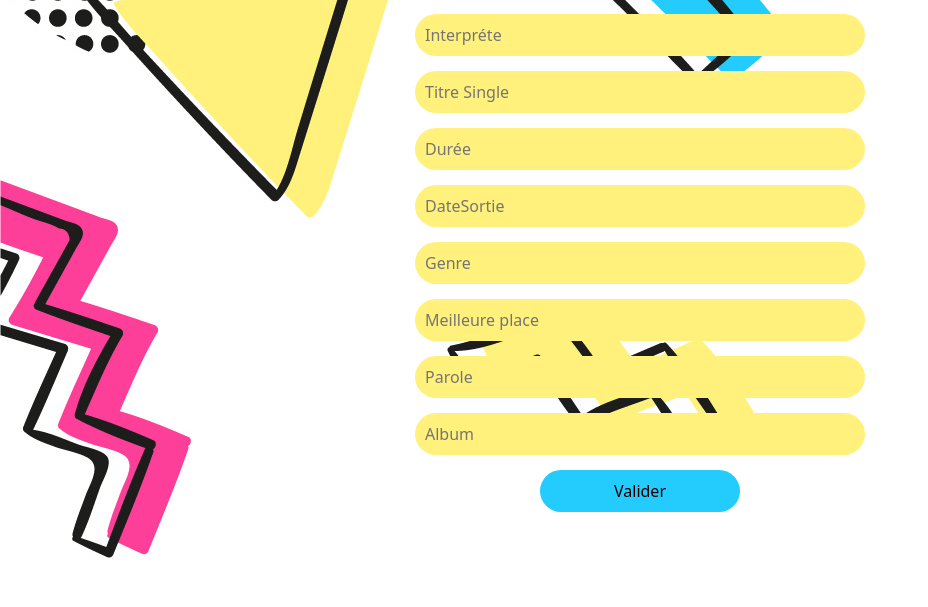
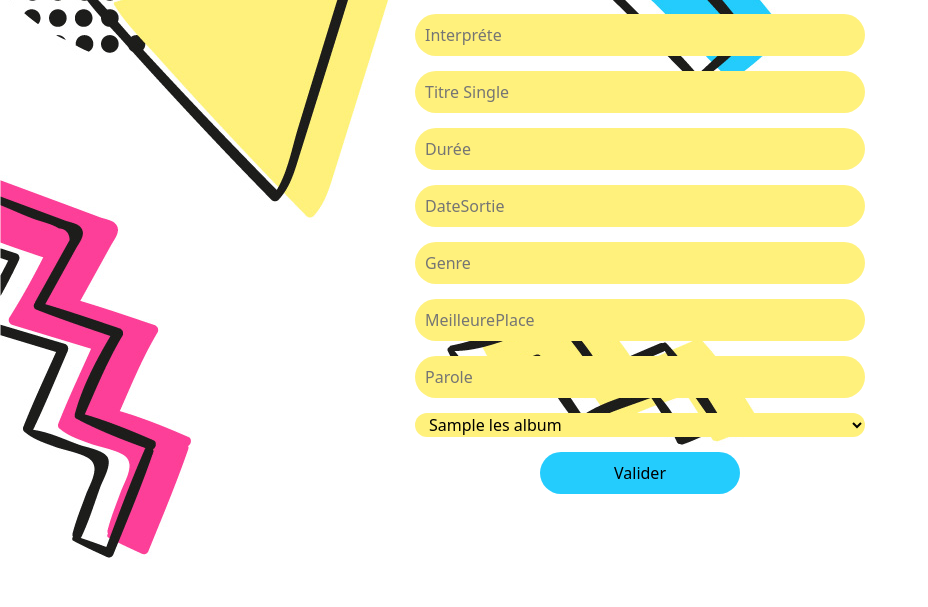
Before and after one commit to JLinchin/ProjetPHP, a PHP site: template Project/views/ajouterChanson.php in a window 1280 px wide. Shown: the part 193-800 px from the top of the page, without its empty margins (0-928 px from the left). Run offline with PHP 8.4, Linux system fonts and the light colour scheme; the template is opened without the code that fills it: most values are stand-ins (such as "Sample title", 1, 10 or a date in 2020); some libraries are stand-ins or nearby versions.

Commit message:
Ajouter chanson

```diff
--- a/Project/views/ajouterChanson.php
+++ b/Project/views/ajouterChanson.php
@@ -1,4 +1,3 @@
-
 <link href="css/bootstrap/bootstrap.min.css" rel="stylesheet" id="bootstrap-css">
 <script src="js/bootstrap/bootstrap.min.js"></script>
 <link rel="stylesheet" href="css/ajouterChanson.css">
@@ -6,18 +5,21 @@
 <body>
 
           <div class="insertion">
-            <form action="">
+            <form action="" methode="POST">
               <input class="Ajout" type="text" name="Interprete" placeholder="Interpréte">
               <input class="Ajout" type="text" name="Single" placeholder="Titre Single">
               <input class="Ajout" type="text" name="Duree" placeholder="Durée">
               <input class="Ajout" type="text" name="DateSortie" placeholder="DateSortie">
               <input class="Ajout" type="text" name="Genre" placeholder="Genre">
-              <input class="Ajout" type="text" name="MeilleurePlace" placeholder="Meilleure place">
+              <input class="Ajout" type="text" name="MeilleurePlace" placeholder="MeilleurePlace">
               <input class="Ajout" type="text" name="Parole" placeholder="Parole">
-              <input class="Ajout" type="select" name="Album" placeholder="Album">
+              <select class="Ajout" name="Album" placeholder="Album">
+              <?php foreach($lesAlbums as $unAlbum){
+              echo "<option value=" . $unAlbum->id . ">". $unAlbum->nom;
+              }
+              ?> </option>
+              </select>
               <button class="valider" type="button">Valider</button>
             </form>
           </div>
-
-          <script src = "js/ajouterChanson.js"></script>
 </body>
```
